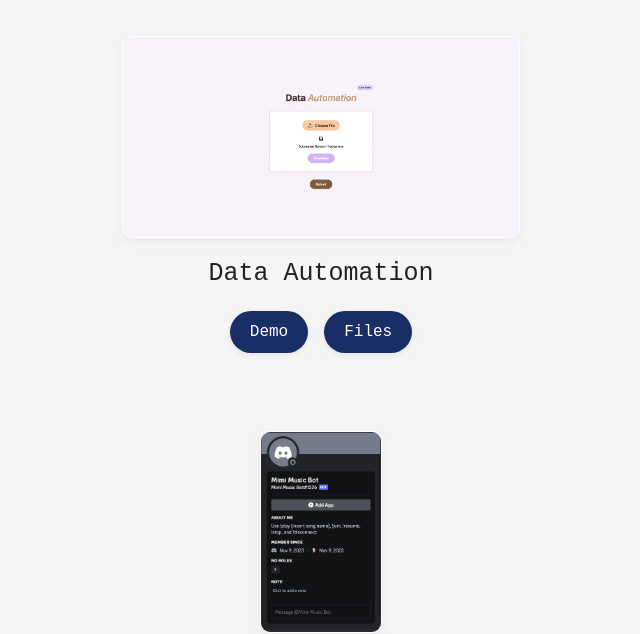
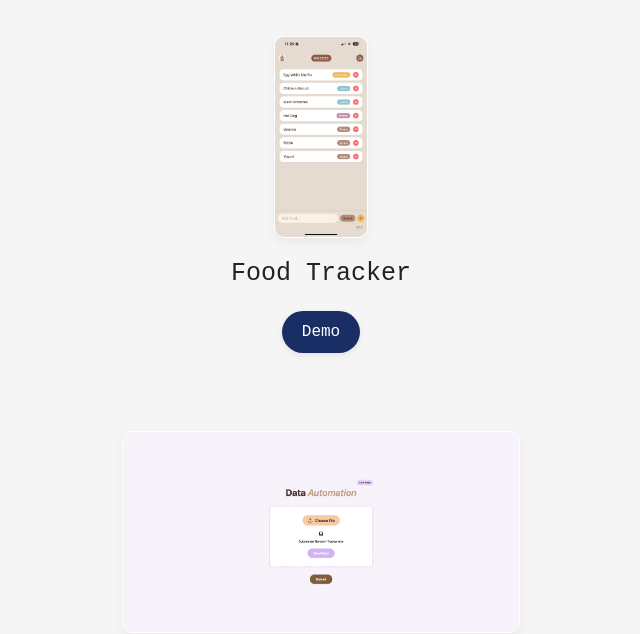
Before and after one commit to mimi110/mimi110.github.io, a website: page project.html in a window 1280 px wide. Shown: the part 192-826 px from the top of the page, without its empty margins (319-959 px from the left). Drawn offline with Linux system fonts and the light colour scheme.

Commit message:
Update Project

```diff
--- a/project.html
+++ b/project.html
@@ -26,30 +26,27 @@
   <section id="project">
     <h1>Projects</h1>
 
-    <!-- <div class="box">
+<div class="box">
       <div class="project">
         <a href="#">
-            <img src="img/Food Tracker.png" alt="" onclick="enlargeImage(this)">
+            <img src="img/Food Tracker Logging.jpg" alt="" onclick="enlargeImage(this)">
         </a>
        </div>
 
        <details class="project-details">
         <summary class="clickable-title"><h2>Food Tracker</h2></summary>
         <p>
-          Designs a web and mobile app using Figma to help users remember what they’ve eaten each day.
-          Features include a meal logging by time of day, and a date selector for reviewing past entries.
-      <br><br><i>Currently building based on the completed mockup.</i>
-        </p>
-      </details> -->
-<!--
+          Logs daily meals by type and date via a React Native iOS app using Expo Go.
+          Syncs entries and user data in real-time with Supabase backend.
+         <br><br><i>Note: A demo video showcasing the app’s features will be available here soon.</i>
+      </details>
+
       <nav>
-        <a href="https://www.figma.com/proto/15zKsw5ghU39mTwHAAZTof/Food-Tracker?node-id=13-74&p=f&t=DxQblccHm29Wpwjo-1&scaling=min-zoom&content-scaling=fixed&page-id=0%3A1" class="nav">Demo</a>
-        <a href="https://colab.research.google.com/drive/1xSTjXpaC7KORXnxM2nH6wUgKGGn8kMbC?usp=sharing" class="nav">Code</a> -->
-        <!-- <a href="https://drive.google.com/drive/folders/1e693ASVDgutEyYPyVCd3VxFa_B3XkgMF?usp=drive_link" class="nav">Files</a> -->
+        <a href="#" class="nav">Demo</a>
 
-        <!-- </nav>
+        </nav>
 
-      </div> -->
+      </div>
 
     <div class="box">
       <div class="project">
```
Also changed, not shown: img/Food Tracker Logging.jpg (added), img/Food Tracker.png (deleted), 1 other file.
